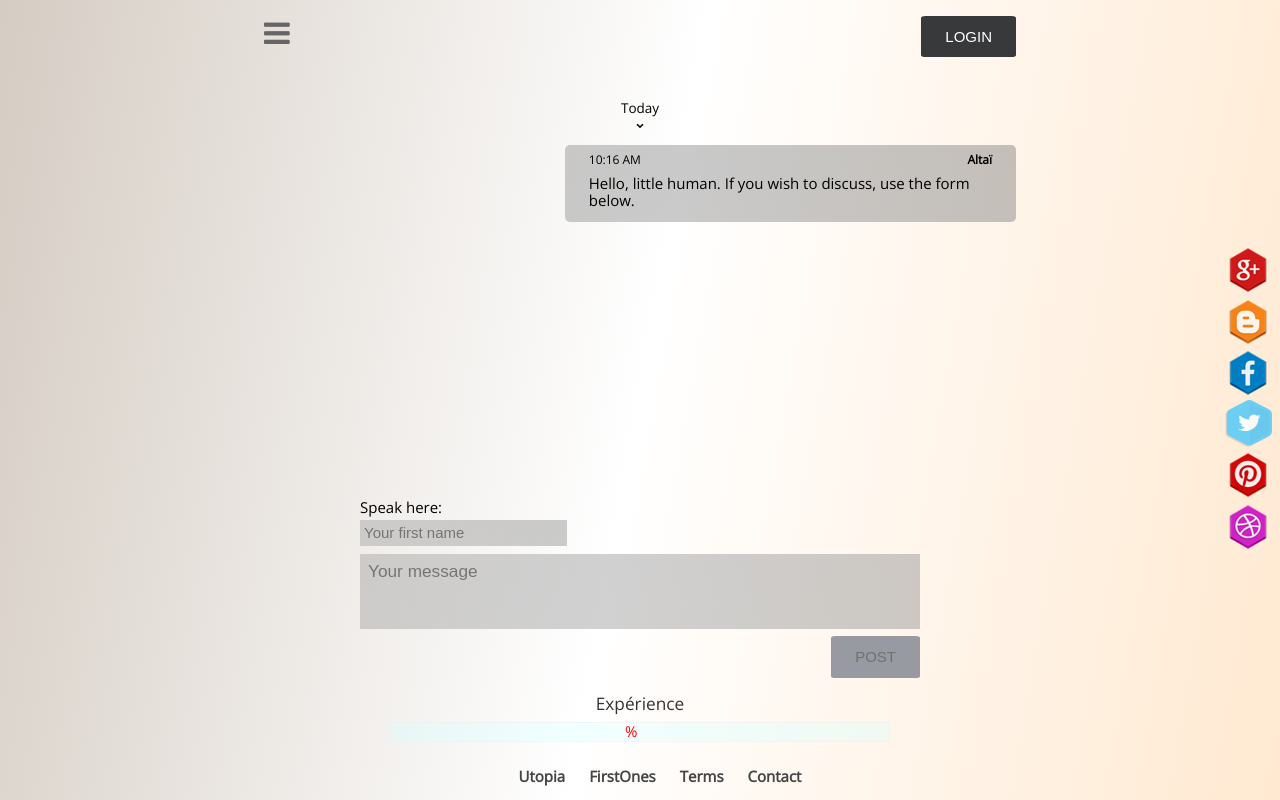
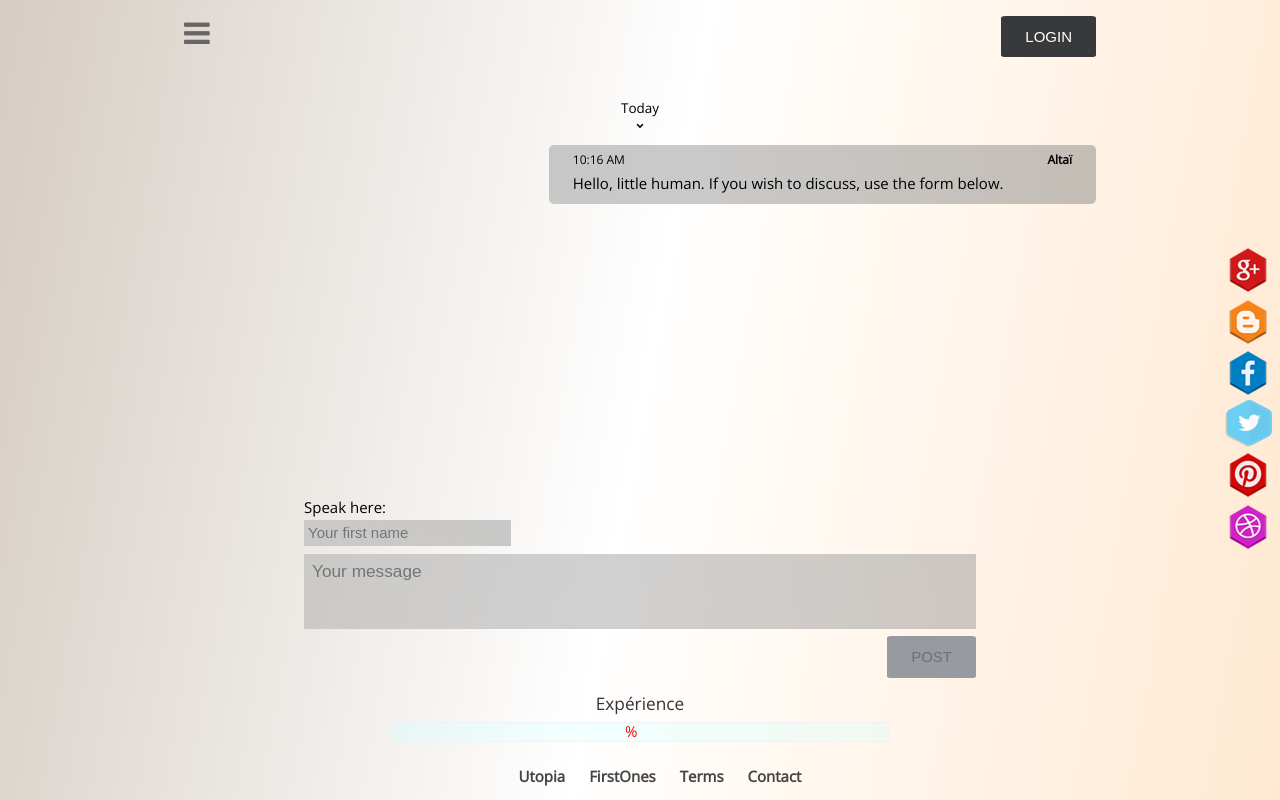
Before and after one commit to Utopia-frenchtech/emergence-frontend-master, a Vue app: page / in a window 1280 px wide. Built offline with nearby package versions, Linux system fonts and the light colour scheme; what vuefire would draw is missing.

Commit message:
Tweaked width a little for better readability

```diff
--- a/src/components/layout/Layout.vue
+++ b/src/components/layout/Layout.vue
@@ -68,6 +68,8 @@ export default {
 }
 </script>
 <style lang="scss">
+$maxWidth: 960px;
+$minSideMargin: 64px;
 #layout{
   min-height: 600px;
   height: 100vh;
@@ -82,8 +84,9 @@ export default {
     display:flex;
     flex-direction: column;
     height: 100%;
+    max-width: $maxWidth;
     width: 100%;
-    max-width: 800px;
+    width: calc(100% - $minSideMargin);
   }
   main {
     height: 100%;
--- a/src/components/shop/Shop.vue
+++ b/src/components/shop/Shop.vue
@@ -19,6 +19,7 @@ export default {
         color: $white;
     }
     .content{
+        padding: 16px 8px;
         background-color: $greyLight;
     }
 }
```
